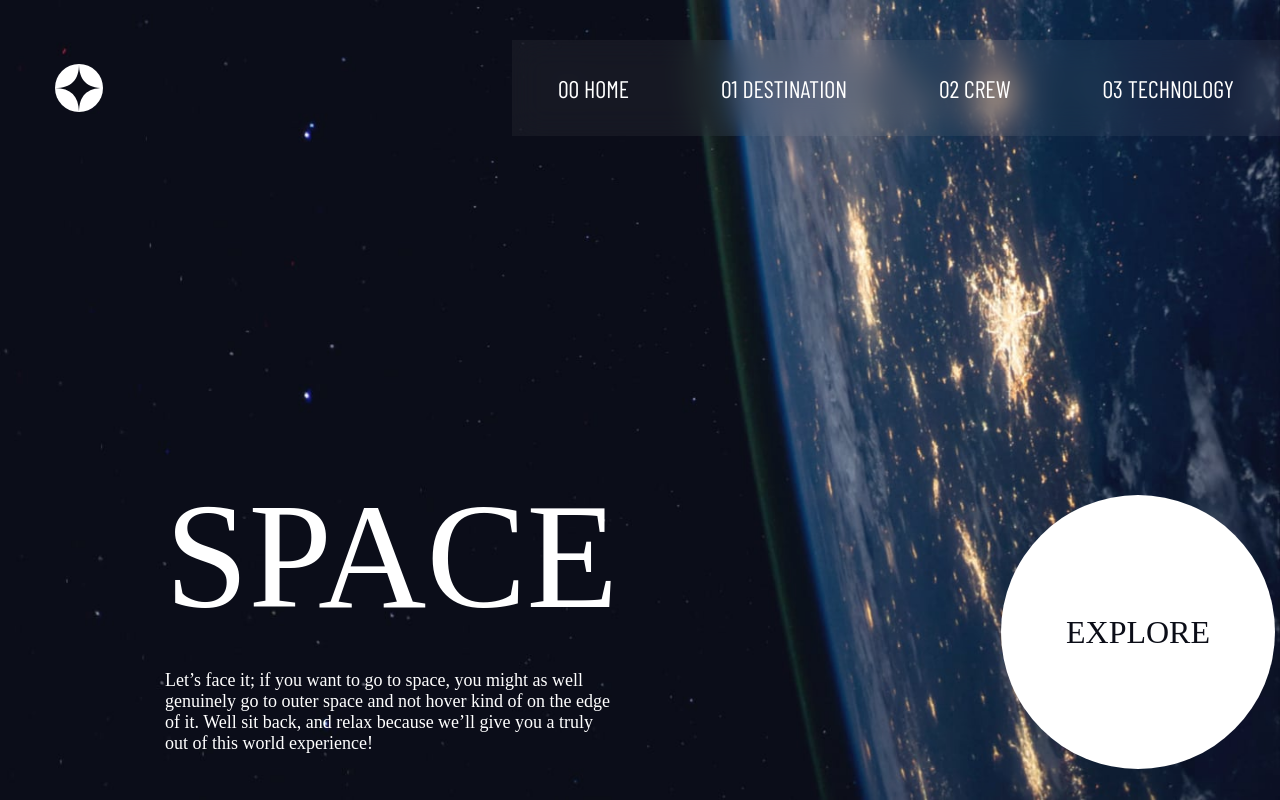
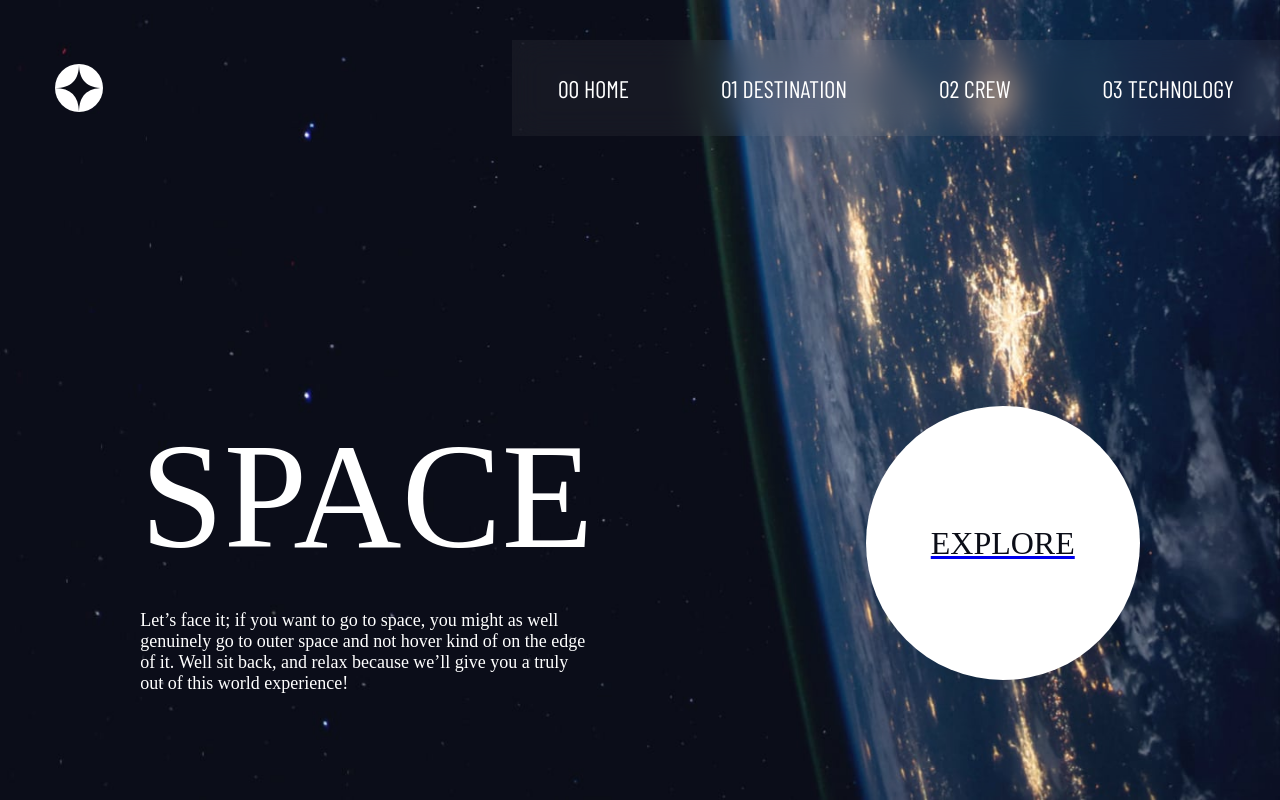
Before and after one commit to DavidSRV/SpaceTS, a React (Create React App) app: page / in a window 1280 px wide. Built offline with nearby package versions, Linux system fonts and the light colour scheme; a web font is replaced by a local one.

Commit message:
home responsive

```diff
--- a/src/pages/home/_home.scss
+++ b/src/pages/home/_home.scss
@@ -15,6 +15,8 @@ body {
     align-items: center;
     justify-content: space-around;
     margin-bottom: 1rem;
+    height: 80vh;
+    align-items: flex-end;
 
     & .home__description {
         width: 27.813rem;
@@ -22,9 +24,8 @@ body {
         color: $basic1;
         display: flex;
         flex-direction: column;
-        position: absolute;
-        top: 387px;
-        left: 165px;
+        margin-bottom: 5%;
+
 
         & .home__title {
             font-size: 9.3759rem;
@@ -40,9 +41,6 @@ body {
 
 
     & .home__button {
-        position: absolute;
-        top: 495px;
-        left: 1001px;
         border-radius: 50%;
         width: 274px;
         height: 274px;
@@ -50,6 +48,8 @@ body {
         place-content: center;
         background-color: $basic1;
         transition: 0.5s all;
+        margin-bottom: 35%;
+
 
 
         &:hover{
--- a/src/utils/Idata.ts
+++ b/src/utils/Idata.ts
@@ -23,7 +23,6 @@ interface Idestinations{
     travel:string
 }
 
-
 interface Icrew{
     name:string,
     images:Iimages,
```
